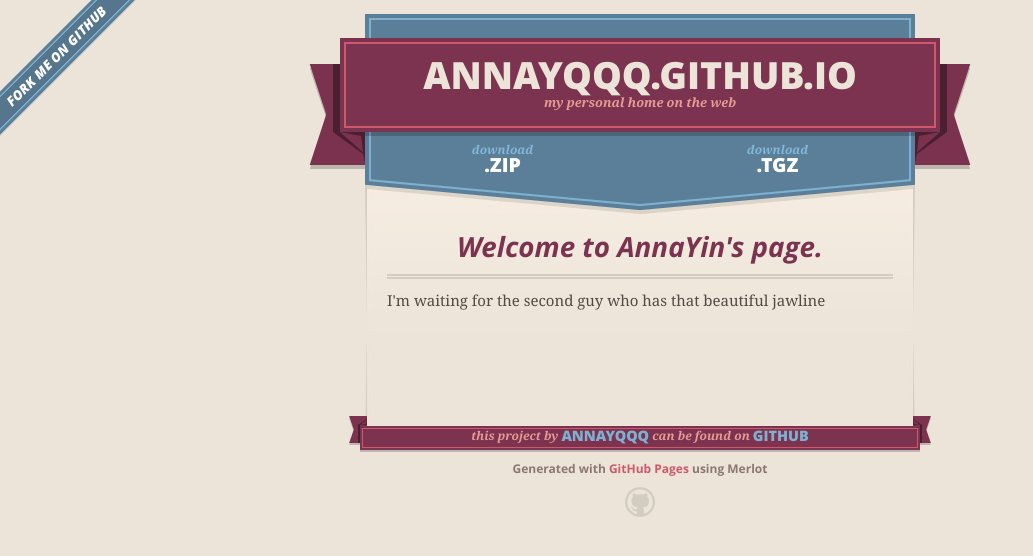
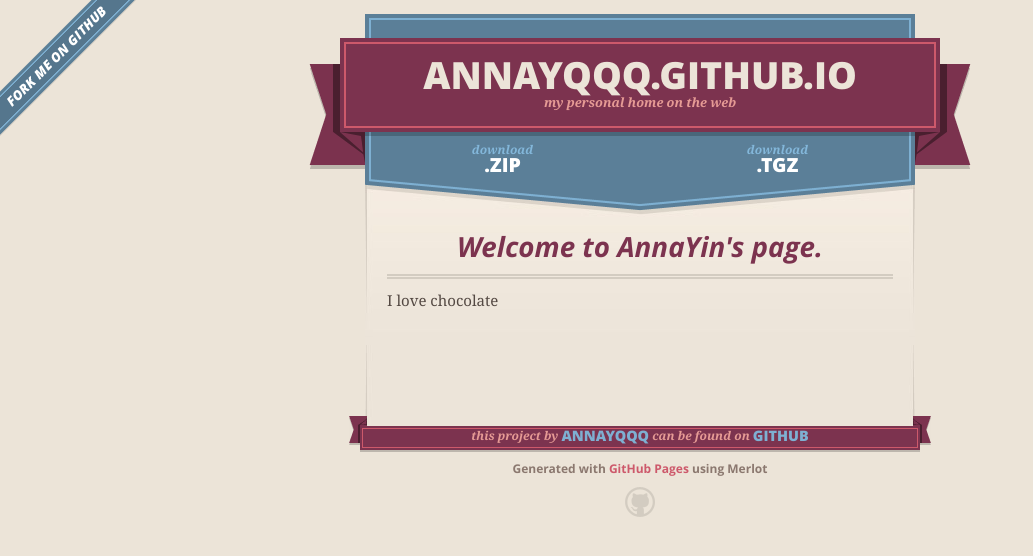
Before and after one commit to annayqqq/annayin.github.io, a plain HTML site: page index.html in a window 1280 px wide. Shown: the whole page, without its empty margins (0-1033 px from the left). Drawn offline with nearby package versions, Linux system fonts and the light colour scheme.

Commit message:
changed my favorite thing

```diff
--- a/index.html
+++ b/index.html
@@ -49,7 +49,7 @@
         <h3>
 <a id="welcome-to-annayins-page" class="anchor" href="#welcome-to-annayins-page" aria-hidden="true"><span aria-hidden="true" class="octicon octicon-link"></span></a>Welcome to AnnaYin's page.</h3>
 
-<p>I'm waiting for the second guy who has that beautiful jawline</p>
+<p>I love chocolate</p>
       </section>
 
       <footer>
```
